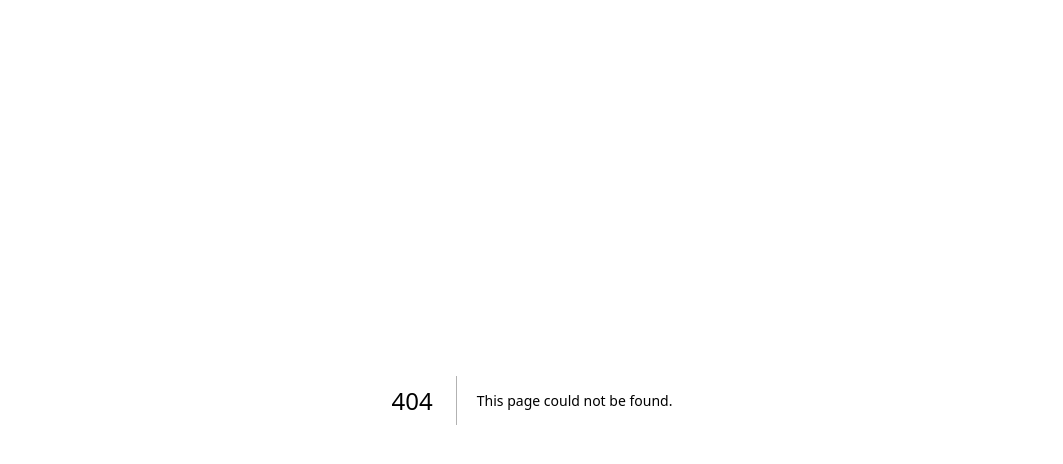
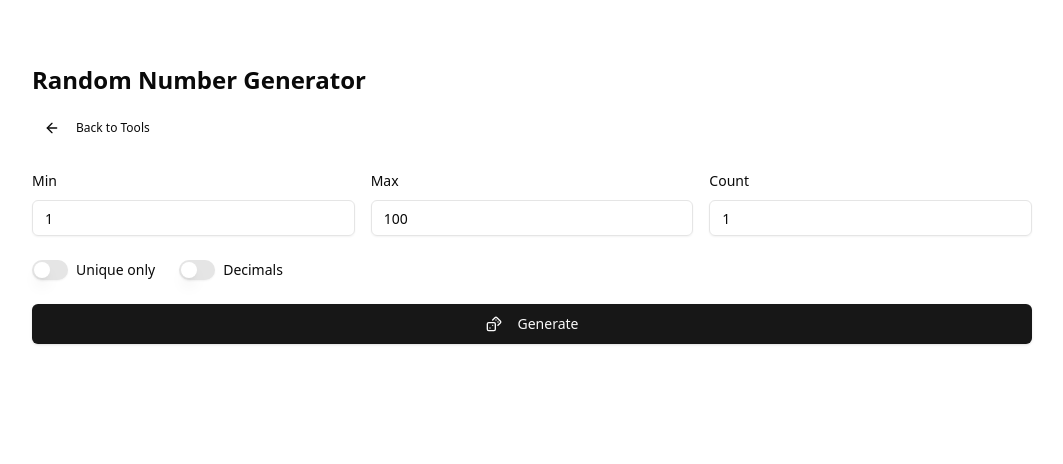
Before and after one commit to Melvynx/tools.melvynx.dev, a Next.js app: page /random-number in a window 1280 px wide. Before the commit this address had no page. Shown: the top 464 px of the page, without its empty margins (108-1171 px from the left). Built offline with nearby package versions, Linux system fonts and the light colour scheme.

Commit message:
update(tools): add random-number generator app and page improvements

```diff
--- a/app/page.tsx
+++ b/app/page.tsx
@@ -76,6 +76,16 @@ export default function Home() {
             </CardContent>
           </Card>
         </Link>
+        <Link href="/random-number">
+          <Card>
+            <CardHeader>
+              <CardTitle>Random Number Generator</CardTitle>
+            </CardHeader>
+            <CardContent>
+              <p>Generate random numbers with customizable range</p>
+            </CardContent>
+          </Card>
+        </Link>
       </div>
     </div>
   );
--- /dev/null
+++ b/app/random-number/page.tsx
@@ -0,0 +1,16 @@
+import { Metadata } from "next";
+import { RandomNumber } from "./random-number";
+
+export const metadata: Metadata = {
+  title: "Random Number Generator",
+  description: "Generate random numbers with customizable range and count",
+};
+
+export default function RandomNumberPage() {
+  return (
+    <div className="container py-8">
+      <h1 className="text-2xl font-bold mb-4">Random Number Generator</h1>
+      <RandomNumber />
+    </div>
+  );
+}
--- /dev/null
+++ b/app/random-number/random-number.tsx
@@ -0,0 +1,172 @@
+"use client";
+
+import { Button } from "@/components/ui/button";
+import { Input } from "@/components/ui/input";
+import { Label } from "@/components/ui/label";
+import { Switch } from "@/components/ui/switch";
+import { useCopyToClipboard } from "@/hooks/use-copy-to-clipboard";
+import { ArrowLeft, Check, Copy, Dices } from "lucide-react";
+import Link from "next/link";
+import { useState } from "react";
+import { toast } from "sonner";
+
+function generateRandomNumbers(
+  min: number,
+  max: number,
+  count: number,
+  unique: boolean,
+  decimals: boolean
+): number[] {
+  if (unique && !decimals && count > max - min + 1) {
+    toast.error("Cannot generate that many unique integers in this range");
+    return [];
+  }
+
+  const results: number[] = [];
+  const seen = new Set<number>();
+
+  while (results.length < count) {
+    let value: number;
+    if (decimals) {
+      value = Math.random() * (max - min) + min;
+      value = Math.round(value * 100) / 100;
+    } else {
+      value = Math.floor(Math.random() * (max - min + 1)) + min;
+    }
+
+    if (unique && seen.has(value)) continue;
+
+    seen.add(value);
+    results.push(value);
+  }
+
+  return results;
+}
+
+export function RandomNumber() {
+  const [min, setMin] = useState(1);
+  const [max, setMax] = useState(100);
+  const [count, setCount] = useState(1);
+  const [unique, setUnique] = useState(false);
+  const [decimals, setDecimals] = useState(false);
+  const [results, setResults] = useState<number[]>([]);
+  const [copied, copy] = useCopyToClipboard();
+
+  const handleGenerate = () => {
+    if (min > max) {
+      toast.error("Min must be less than or equal to Max");
+      return;
+    }
+    if (count < 1 || count > 1000) {
+      toast.error("Count must be between 1 and 1000");
+      return;
+    }
+    const nums = generateRandomNumbers(min, max, count, unique, decimals);
+    if (nums.length > 0) {
+      setResults(nums);
+    }
+  };
+
+  const handleCopy = () => {
+    copy(results.join(", "));
+    toast.success("Copied to clipboard");
+  };
+
+  return (
+    <div className="space-y-6">
+      <div className="flex items-center gap-4">
+        <Link href="/">
+          <Button variant="ghost" size="sm">
+            <ArrowLeft className="h-4 w-4 mr-2" />
+            Back to Tools
+          </Button>
+        </Link>
+      </div>
+
+      <div className="grid grid-cols-2 gap-4 sm:grid-cols-3">
+        <div className="space-y-2">
+          <Label htmlFor="min">Min</Label>
+          <Input
+            id="min"
+            type="number"
+            value={min}
+            onChange={(e) => setMin(Number(e.target.value))}
+          />
+        </div>
+        <div className="space-y-2">
+          <Label htmlFor="max">Max</Label>
+          <Input
+            id="max"
+            type="number"
+            value={max}
+            onChange={(e) => setMax(Number(e.target.value))}
+          />
+        </div>
+        <div className="space-y-2">
+          <Label htmlFor="count">Count</Label>
+          <Input
+            id="count"
+            type="number"
+            value={count}
+            min={1}
+            max={1000}
+            onChange={(e) => setCount(Number(e.target.value))}
+          />
+        </div>
+      </div>
+
+      <div className="flex items-center gap-6">
+        <div className="flex items-center gap-2">
+          <Switch id="unique" checked={unique} onCheckedChange={setUnique} />
+          <Label htmlFor="unique">Unique only</Label>
+        </div>
+        <div className="flex items-center gap-2">
+          <Switch
+            id="decimals"
+            checked={decimals}
+            onCheckedChange={setDecimals}
+          />
+          <Label htmlFor="decimals">Decimals</Label>
+        </div>
+      </div>
+
+      <Button onClick={handleGenerate} className="w-full" size="lg">
+        <Dices className="h-5 w-5 mr-2" />
+        Generate
+      </Button>
+
+      {results.length > 0 && (
+        <div className="space-y-3">
+          <div className="flex items-center justify-between">
+            <h2 className="text-lg font-semibold">
+              Result{results.length > 1 ? "s" : ""}
+            </h2>
+            <Button onClick={handleCopy} variant="secondary" size="sm">
+              {copied ? (
+                <>
+                  <Check className="h-4 w-4" />
+                  Copied!
+                </>
+              ) : (
+                <>
+                  <Copy className="h-4 w-4" />
+                  Copy
+                </>
+              )}
+            </Button>
+          </div>
+          <div className="flex flex-wrap gap-2">
+            {results.map((num, i) => (
+              <div
+                key={i}
+                className="rounded-md border bg-muted px-3 py-2 font-mono text-lg"
+              >
+                {num}
+              </div>
+            ))}
+          </div>
+        </div>
+      )}
+    </div>
+  );
+}
```
